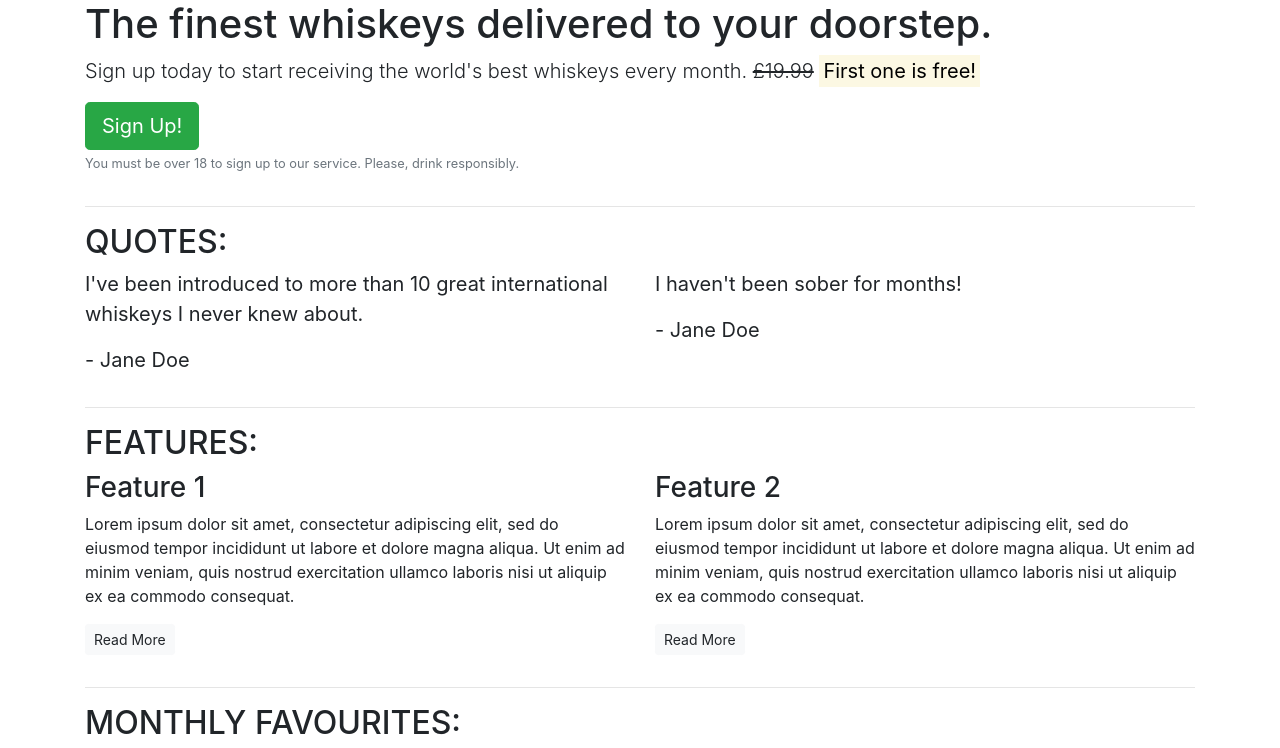
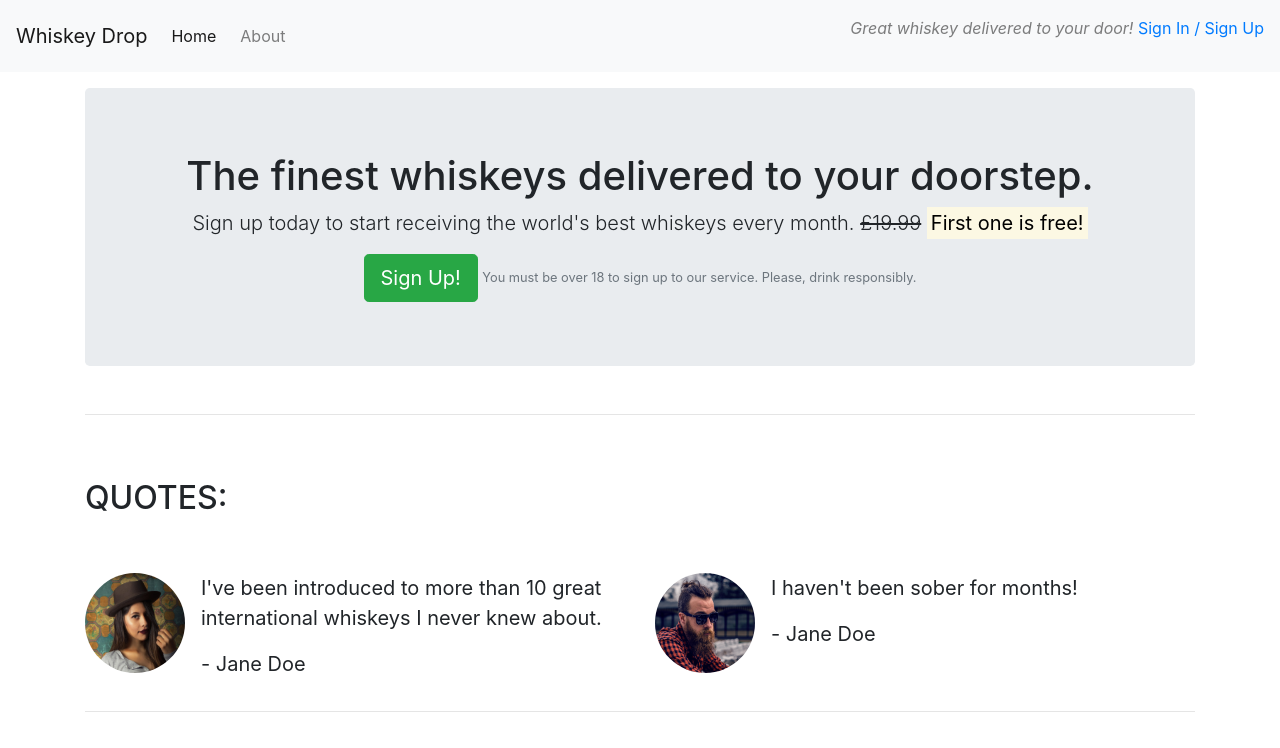
Before and after one commit to dombeesley/Bootstrap, a plain HTML site: page index.html in a window 1280 px wide. Shown: the top 748 px of the page. Drawn offline with nearby package versions, Linux system fonts and the light colour scheme.

Commit message:
added images and an icon

```diff
--- a/index.html
+++ b/index.html
@@ -6,18 +6,41 @@
     <title>Whiskey Drop | Taste a new whiskey every month</title>
     <meta name = "viewport" content="width=device-width, intial-scale=1.0">
     <link rel="stylesheet" href="https://maxcdn.bootstrapcdn.com/bootstrap/4.1.3/css/bootstrap.min.css">
+    <script src="https://use.fontawesome.com/9b018f15c2.js"></script>
 </head>
 
 <body>
-    <article class="container">
+    <nav class="navbar navbar-light bg-light navbar-expand-sm">
+        <a href="/" class="navbar-brand">Whiskey Drop</a>
+        <ul class="navbar-nav mr-auto">
+            <li class="active nav-item mr-2">
+                <a class="nav-link" href="/">Home</a>
+            </li>
+            <li class="nav-item mr-2">
+                <a class="nav-link" href="/about">About</a>
+            </li>
+            <li class="nav-item mr-2 d-block d-sm-none">
+                <a class="nav-link" href="/login">Sign In / Sign Up</a>
+            </li>
+        </ul>
+        <div class="d-none d-md-block">
+            <p class="navbar-text mr-auto mr-2"><i>Great whiskey delivered to your door!</i></p>
+            <a href="/login">Sign In / Sign Up</a>
+        </div>
+    </nav>
+
+    <article class="container mt-3">
         <!-- Callout -->
         <div class="row">
             <div class="col-12">
-                <section class="callout">
+                <section class="callout jumbotron text-center">
                     <h1>The finest whiskeys delivered to your doorstep.</h1>
-                    <p class="lead">Sign up today to start receiving the world's best whiskeys every month. <s>£19.99</s> <strong><mark>First one is free!</mark></strong></p>
+                    <p class="lead">Sign up today to start receiving the world's best whiskeys every month.
+                    <s>£19.99</s>
+                    <span class="d-inline d-sm-none"><br></span>
+                    <strong><mark>First one is free!</mark></strong></p>
                     <button class="btn btn-success btn-lg">Sign Up!</button>
-                    <p class="text-muted"><small>You must be over 18 to sign up to our service. Please, drink responsibly.</small></p>
+                    <p class="text-muted d-none d-sm-inline"><small>You must be over 18 to sign up to our service. Please, drink responsibly.</small></p>
                 </section>
             </div>
         </div>
@@ -27,22 +50,36 @@
         <!-- Quotes -->
         <section class="quotes">
             <div class="row">
-                <div class="col-12">
+                <div class="col-12 my-5">
                 <h2 class="text-uppercase">Quotes:</h2>
                 </div>
             </div>
             <div class="row">
                 <div class="col-12 col-md-6">
+                    <div class="media">
+                        <div class="d-none d-sm-block">
+                            <img src="images/girl-image.png" class="rounded-circle mr-3" height=100 width=100>
+                        </div>
+                        <div class="media-body">
                             <blockquote class="blockquote">
                                 <p>I've been introduced to more than 10 great international whiskeys I never knew about.</p>
                                 <p>- Jane Doe</p>
                             </blockquote>
                         </div>
+                    </div>
+                </div>
                 <div class="col-12 col-md-6">
+                    <div class="media">
+                        <div class="d-none d-sm-block">
+                            <img src="images/guy-image.png" class="rounded-circle mr-3" height=100 width=100>
+                        </div>
+                        <div class="media-body">
                             <blockquote class="blockquote">
                                 <p>I haven't been sober for months!</p>
                                 <p>- Jane Doe</p>
                             </blockquote>
+                        </div>
+                    </div>
                 </div>
             </div>
         </section>
@@ -52,26 +89,26 @@
         <!-- Features -->
         <section class="features">
         <div class="row">
-            <div class="col-12">
+            <div class="col-12 my-5">
                 <h2 class="text-uppercase">Features:</h2>
             </div>
         </div>
             <div class="row">
-                <div class="col-12 col-md-6">
+                <div class="col-12 col-md-6 col-lg-4">
                     <div class="feature">
-                        <h3>Feature 1</h3>
+                        <h3><i class="fa fa-gift"></i> Feature 1</h3>
                         <p>Lorem ipsum dolor sit amet, consectetur adipiscing elit, sed do eiusmod tempor incididunt ut labore et dolore magna aliqua. Ut enim ad minim veniam, quis nostrud exercitation ullamco laboris nisi ut aliquip ex ea commodo consequat.</p>
                         <p><a class="btn btn-sm btn-light" href="">Read More</a></p>
                     </div>
                 </div>
-                <div class="col-12 col-md-6">
+                <div class="col-12 col-md-6 col-lg-4">
                     <div class="feature">
                         <h3>Feature 2</h3>
                         <p>Lorem ipsum dolor sit amet, consectetur adipiscing elit, sed do eiusmod tempor incididunt ut labore et dolore magna aliqua. Ut enim ad minim veniam, quis nostrud exercitation ullamco laboris nisi ut aliquip ex ea commodo consequat.</p>
                         <p><a class="btn btn-sm btn-light" href="">Read More</a></p>
                     </div>
                 </div>
-                <div class="col-12 d-md-none">
+                <div class="col-12 d-md-none d-lg-block col-lg-4">
                     <div class="feature">
                         <h3>Feature 3</h3>
                         <p>Lorem ipsum dolor sit amet, consectetur adipiscing elit, sed do eiusmod tempor incididunt ut labore et dolore magna aliqua. Ut enim ad minim veniam, quis nostrud exercitation ullamco laboris nisi ut aliquip ex ea commodo consequat.</p>
@@ -85,7 +122,7 @@
         <!-- Monthly favourites -->
         <section class="monthly-favourites">
             <div class="row">
-                <div class="col-12">
+                <div class="col-12 my-5">
                     <h2 class="text-uppercase">monthly favourites:</h2>
                 </div>
             </div>
@@ -125,7 +162,6 @@
                 </div>
             </div>
         </section>
-
         <!-- /.monthly favourites -->
     </article>
 </body>
```
Also changed, not shown: images/girl-image.png (added), images/guy-image.png (added). Lines whose indentation alone changed are shown as unchanged.
